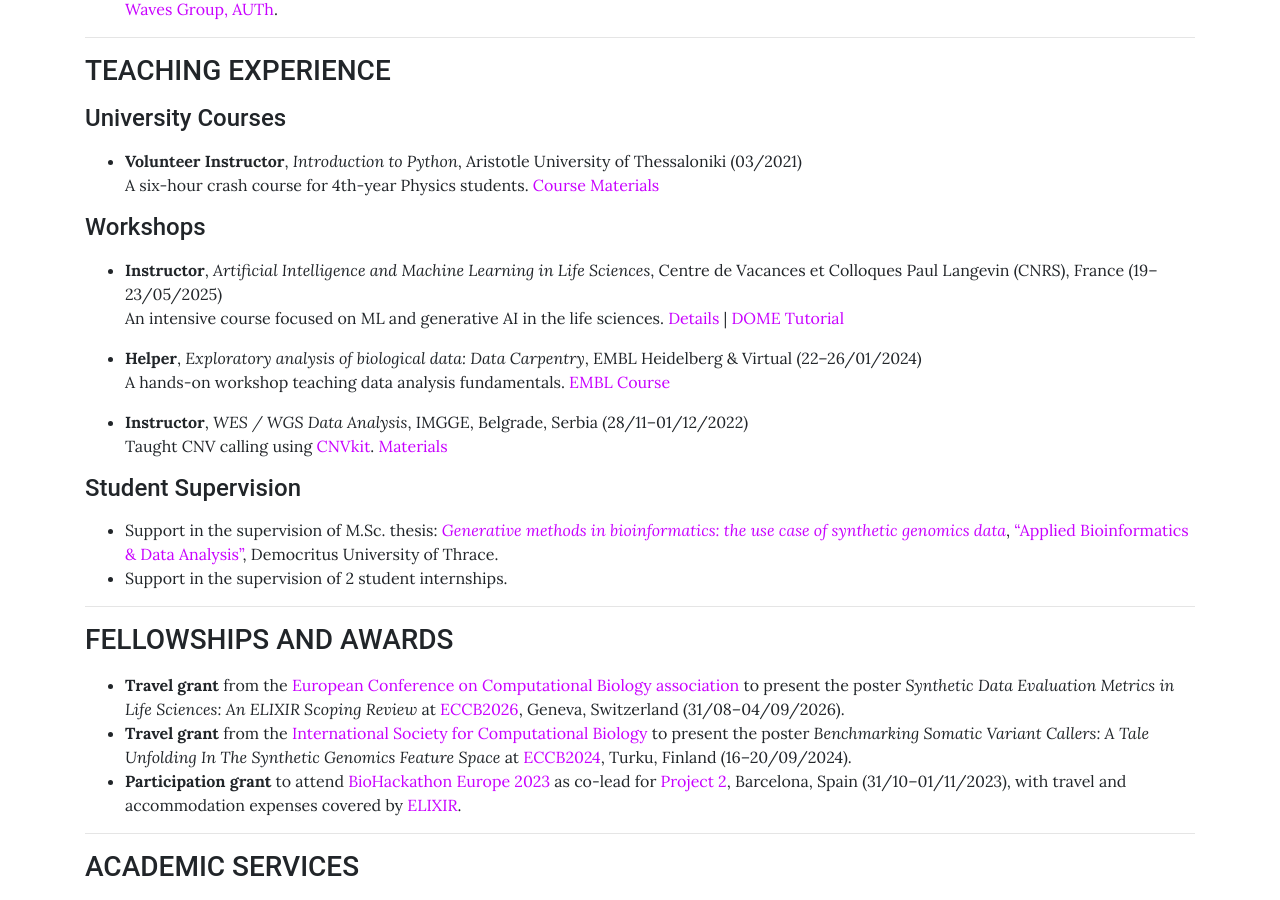
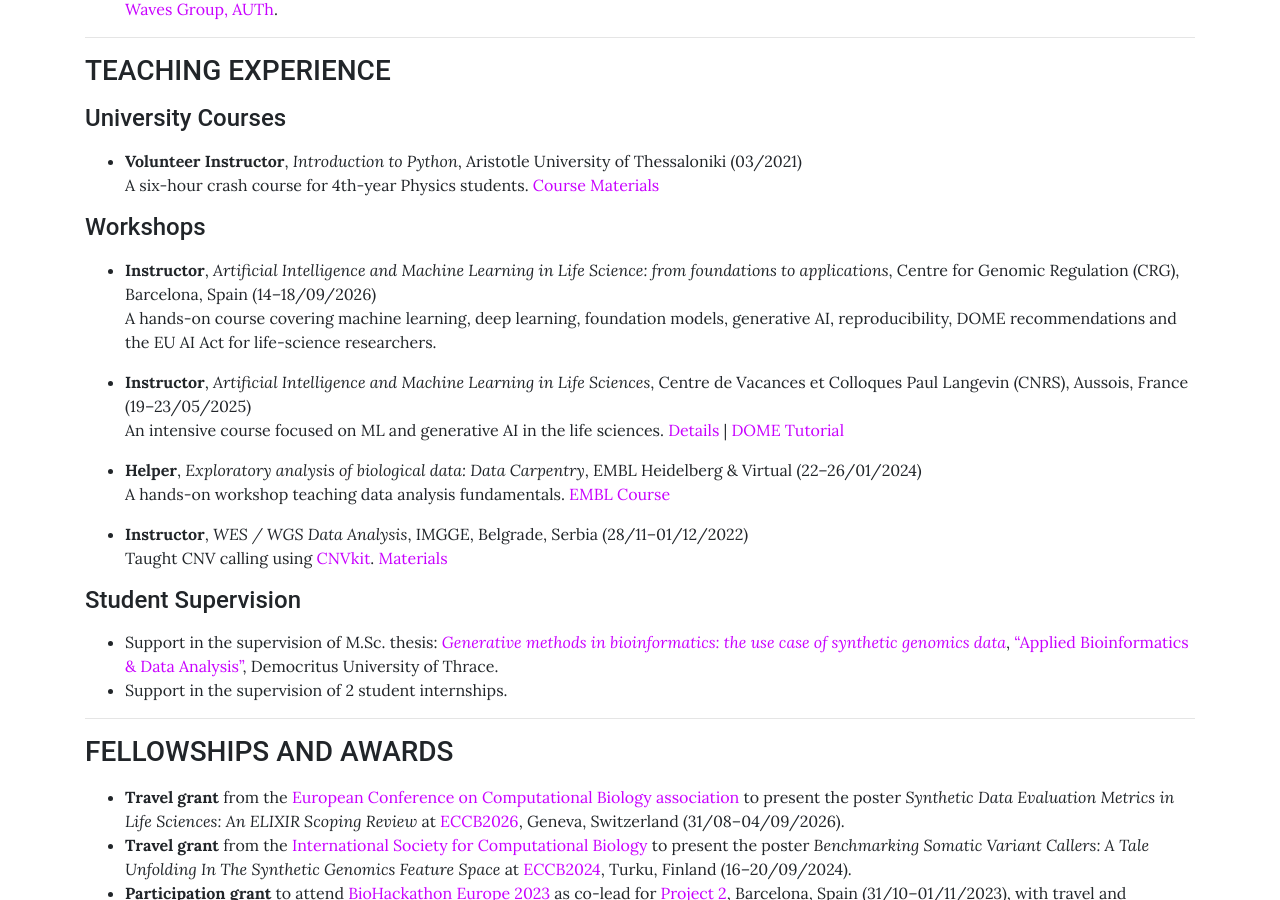
Before and after one commit to sfragkoul/sfragkoul.github.io, a Jekyll site: the page built from pages/CV.md, in a window 1280 px wide and 900 px high, scrolled down 1265 px. Built offline with Jekyll 4.4.1, drawn with Linux system fonts in a browser that asks for light colours.

Commit message:
Update CV.md

```diff
--- a/pages/CV.md
+++ b/pages/CV.md
@@ -60,7 +60,10 @@ background: /assets/img/groupLogo/CV.jpg
 
 #### Workshops
 
-- **Instructor**, *Artificial Intelligence and Machine Learning in Life Sciences*,  Centre de Vacances et Colloques Paul Langevin (CNRS), France (19–23/05/2025)
+- **Instructor**, *Artificial Intelligence and Machine Learning in Life Science: from foundations to applications*,  Centre for Genomic Regulation (CRG), Barcelona, Spain (14–18/09/2026)
+  A hands-on course covering machine learning, deep learning, foundation models, generative AI, reproducibility, DOME recommendations and the EU AI Act for life-science researchers.
+
+- **Instructor**, *Artificial Intelligence and Machine Learning in Life Sciences*,  Centre de Vacances et Colloques Paul Langevin (CNRS), Aussois, France (19–23/05/2025)
   An intensive course focused on ML and generative AI in the life sciences. [Details](https://moodle.france-bioinformatique.fr/course/view.php?id=34) | [DOME Tutorial](https://training.galaxyproject.org/training-material/topics/statistics/tutorials/dome/tutorial.html)
 
 - **Helper**, *Exploratory analysis of biological data: Data Carpentry*, EMBL Heidelberg & Virtual (22–26/01/2024)
```
